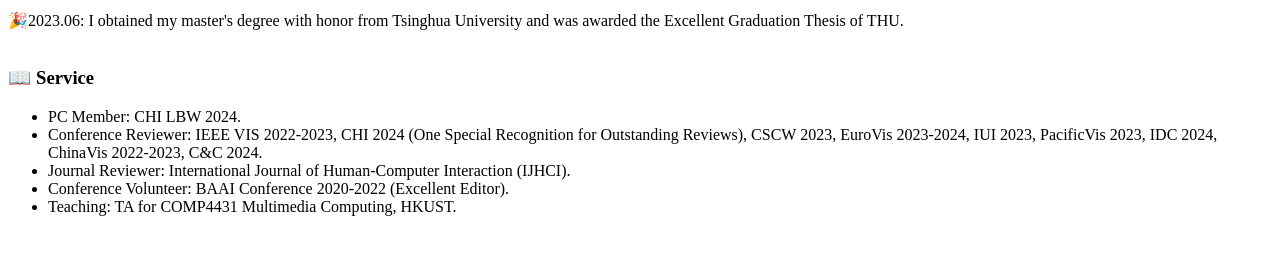
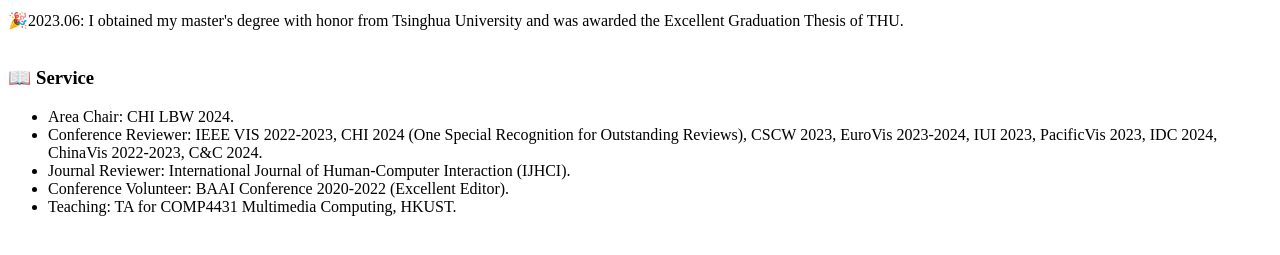
Before and after one commit to ShenLeixian/ShenLeixian1111, a Jekyll site: the page built from _pages/include/service.md, in a window 1280 px wide. Shown: the part 510-765 px from the top of the page. Built offline with Jekyll 4.4.1, drawn with Linux system fonts in a browser that asks for light colours; our own code applies the rules of GitHub Pages for plain Markdown files.

Commit message:
Update service.md

```diff
--- a/_pages/include/service.md
+++ b/_pages/include/service.md
@@ -1,6 +1,6 @@
 # 📖 Service
 
-- PC Member: CHI LBW 2024.
+- Area Chair: CHI LBW 2024.
 - Conference Reviewer: IEEE VIS 2022-2023, CHI 2024 (One Special Recognition for Outstanding Reviews), CSCW 2023, EuroVis 2023-2024, IUI 2023, PacificVis 2023, IDC 2024, ChinaVis 2022-2023, C&amp;C 2024.
 - Journal Reviewer: International Journal of Human-Computer Interaction (IJHCI).
 - Conference Volunteer: BAAI Conference 2020-2022 (Excellent Editor).
```
